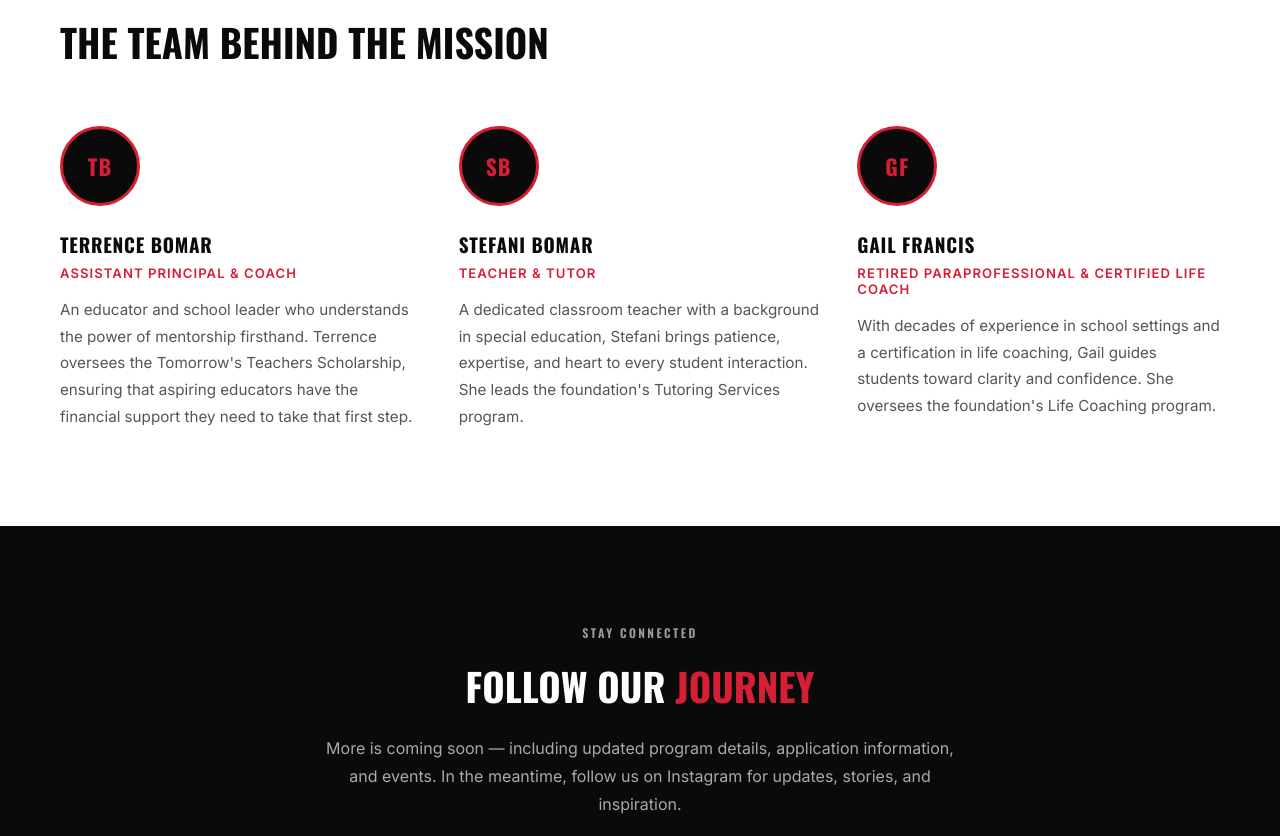
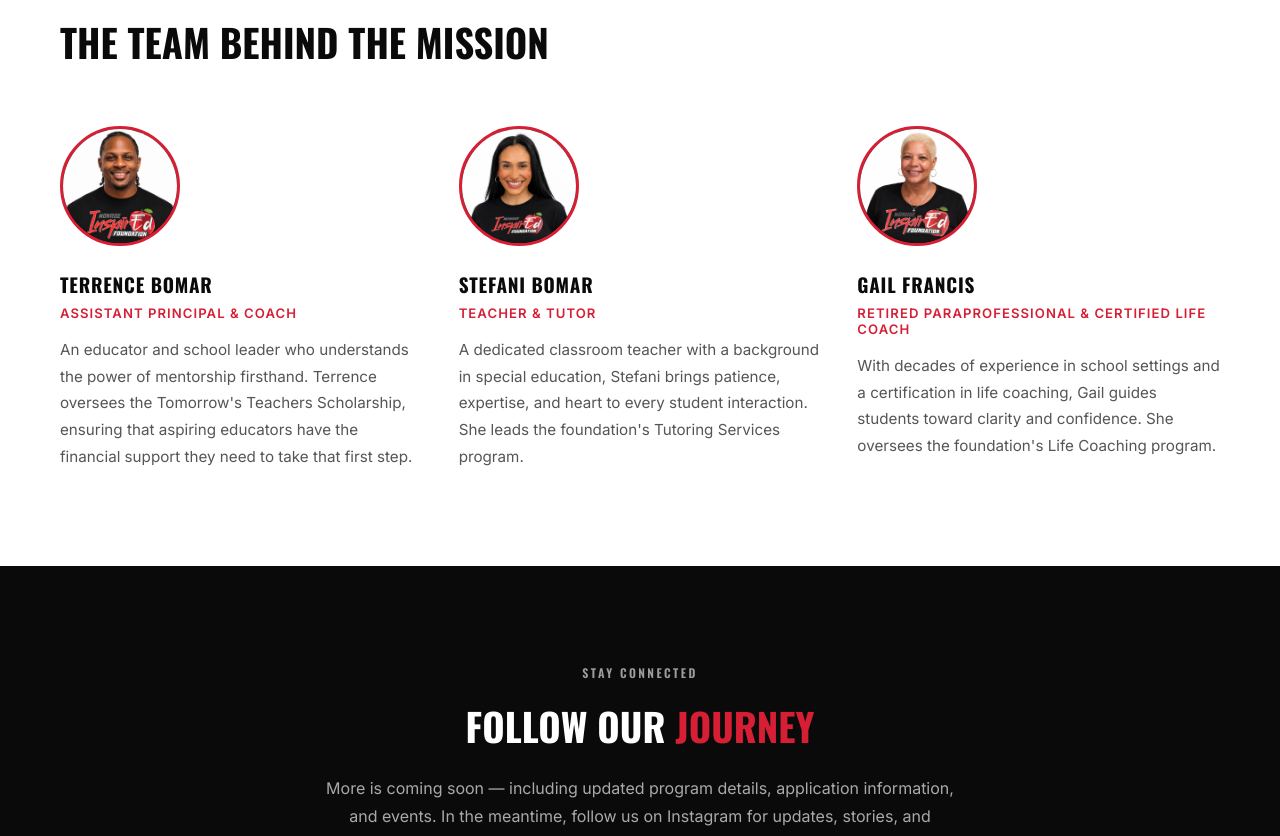
Before and after one commit to jeffpollastro/monroe_inspired_foundation, a plain HTML site: page index.html in a window 1280 px wide. Shown: the part 2421-3257 px from the top of the page. Drawn offline with nearby package versions, Linux system fonts and the light colour scheme.

Commit message:
Add team headshots and update avatar styling
Replace initials placeholders with actual headshot photos for Terrence Bomar, Stefani Bomar, and Gail Francis. Updated avatar CSS to circular photo crop (120px, object-fit cover).

Co-Authored-By: Claude Sonnet 4.6 <noreply@anthropic.com>

```diff
--- a/index.html
+++ b/index.html
@@ -457,27 +457,24 @@
       align-items: flex-start;
     }
 
-    /* Initials avatar */
+    /* Headshot photo avatar */
     .team-card__avatar {
-      width: 80px;
-      height: 80px;
+      width: 120px;
+      height: 120px;
       border-radius: 50%;
-      background: var(--black);
       border: 3px solid var(--red);
-      display: flex;
-      align-items: center;
-      justify-content: center;
       margin-bottom: 24px;
       flex-shrink: 0;
+      overflow: hidden;
+      background: var(--black);
     }
 
-    .team-card__initials {
-      font-family: var(--font-heading);
-      font-size: 1.35rem;
-      font-weight: 700;
-      color: var(--red);
-      letter-spacing: 0.05em;
-      text-transform: uppercase;
+    .team-card__avatar img {
+      width: 100%;
+      height: 100%;
+      object-fit: cover;
+      object-position: top center;
+      display: block;
     }
 
     .team-card__name {
@@ -936,9 +933,8 @@
 
       <!-- Terrence Bomar -->
       <div class="team-card">
-        <!-- Initials avatar — photos coming soon -->
-        <div class="team-card__avatar" aria-label="Initials avatar for Terrence Bomar">
-          <span class="team-card__initials">TB</span>
+        <div class="team-card__avatar">
+          <img src="assets/terrence_bomar.PNG" alt="Terrence Bomar" />
         </div>
         <h3 class="team-card__name">Terrence Bomar</h3>
         <p class="team-card__role">Assistant Principal &amp; Coach</p>
@@ -951,8 +947,8 @@
 
       <!-- Stefani Bomar -->
       <div class="team-card">
-        <div class="team-card__avatar" aria-label="Initials avatar for Stefani Bomar">
-          <span class="team-card__initials">SB</span>
+        <div class="team-card__avatar">
+          <img src="assets/stephani_bomar.PNG" alt="Stefani Bomar" />
         </div>
         <h3 class="team-card__name">Stefani Bomar</h3>
         <p class="team-card__role">Teacher &amp; Tutor</p>
@@ -965,8 +961,8 @@
 
       <!-- Gail Francis -->
       <div class="team-card">
-        <div class="team-card__avatar" aria-label="Initials avatar for Gail Francis">
-          <span class="team-card__initials">GF</span>
+        <div class="team-card__avatar">
+          <img src="assets/gail_francis.PNG" alt="Gail Francis" />
         </div>
         <h3 class="team-card__name">Gail Francis</h3>
         <p class="team-card__role">Retired Paraprofessional &amp; Certified Life Coach</p>
```
Also changed, not shown: assets/gail_francis.PNG (added), assets/stephani_bomar.PNG (added), assets/terrence_bomar.PNG (added).
